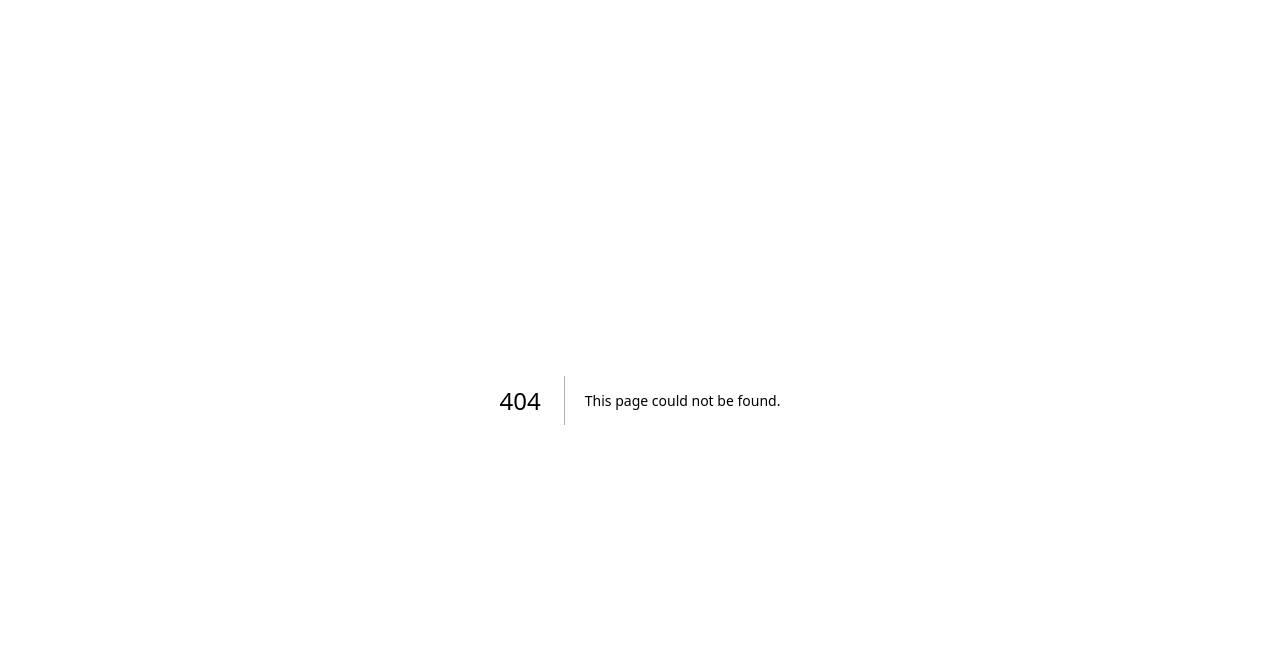
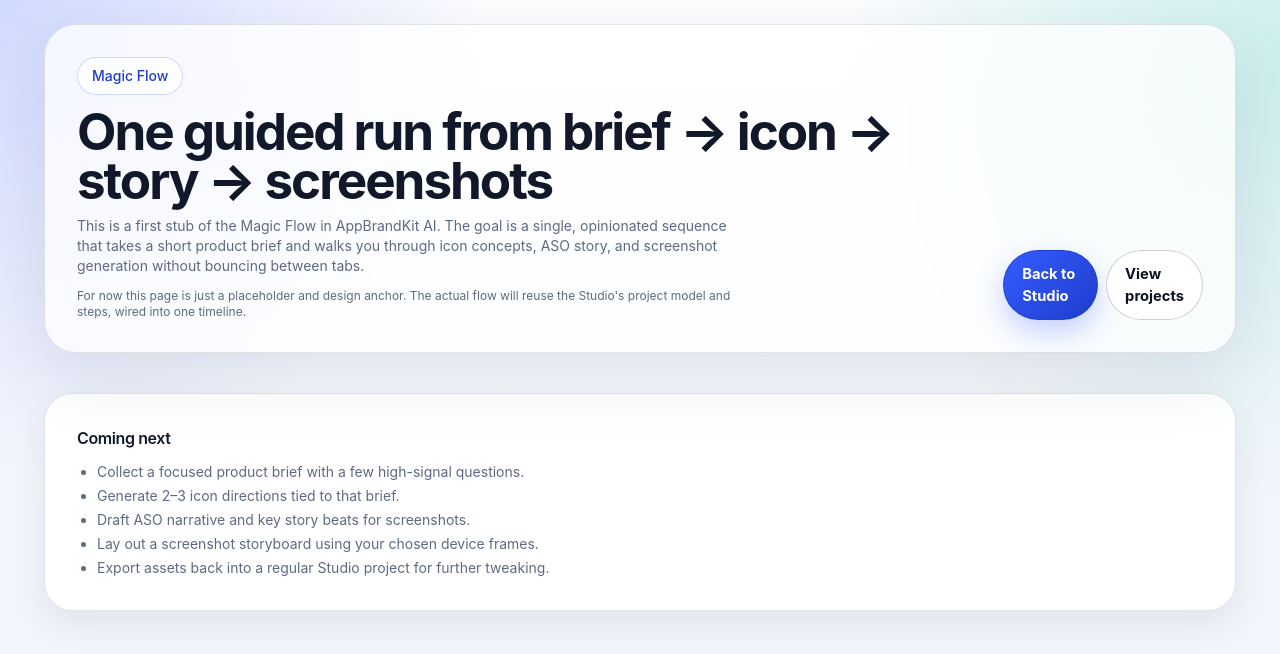
Before and after one commit to alexissan/appbrandkit-ai, a Next.js app: page /magic-flow in a window 1280 px wide. Before the commit this address had no page. Shown: the top 654 px of the page. Built offline with nearby package versions, Linux system fonts and the light colour scheme.

Commit message:
feat(magic-flow): add first Magic Flow stub page and nav link

```diff
--- /dev/null
+++ b/app/magic-flow/page.tsx
@@ -0,0 +1,48 @@
+import Link from "next/link";
+
+export const metadata = {
+  title: "Magic Flow · AppBrandKit AI",
+};
+
+export default function MagicFlowPage() {
+  return (
+    <main className="shell flex flex-col gap-8 py-8 md:gap-10 md:py-10">
+      <header className="glass rounded-[32px] p-6 md:p-8">
+        <div className="flex flex-col gap-4 md:flex-row md:items-end md:justify-between">
+          <div>
+            <div className="pill text-sm font-medium">Magic Flow</div>
+            <h1 className="section-title mt-3">One guided run from brief → icon → story → screenshots</h1>
+            <p className="mt-3 max-w-2xl text-sm text-[color:var(--muted)]">
+              This is a first stub of the Magic Flow in AppBrandKit AI. The goal is a single, opinionated
+              sequence that takes a short product brief and walks you through icon concepts, ASO story, and
+              screenshot generation without bouncing between tabs.
+            </p>
+            <p className="mt-3 max-w-2xl text-xs text-[color:var(--muted)]">
+              For now this page is just a placeholder and design anchor. The actual flow will reuse the
+              Studio&apos;s project model and steps, wired into one timeline.
+            </p>
+          </div>
+          <div className="flex gap-2">
+            <Link href="/studio" className="btn-primary">
+              Back to Studio
+            </Link>
+            <Link href="/projects" className="btn-ghost">
+              View projects
+            </Link>
+          </div>
+        </div>
+      </header>
+
+      <section className="surface rounded-[28px] p-6 md:p-8">
+        <h2 className="text-base font-semibold tracking-tight">Coming next</h2>
+        <ul className="mt-3 list-disc space-y-1 pl-5 text-sm text-[color:var(--muted)]">
+          <li>Collect a focused product brief with a few high-signal questions.</li>
+          <li>Generate 2–3 icon directions tied to that brief.</li>
+          <li>Draft ASO narrative and key story beats for screenshots.</li>
+          <li>Lay out a screenshot storyboard using your chosen device frames.</li>
+          <li>Export assets back into a regular Studio project for further tweaking.</li>
+        </ul>
+      </section>
+    </main>
+  );
+}
--- a/app/page.tsx
+++ b/app/page.tsx
@@ -73,6 +73,7 @@
           <div className="flex flex-wrap items-center gap-3 text-sm">
             <a className="text-[color:var(--muted)]" href="#examples">Examples</a>
             <a className="text-[color:var(--muted)]" href="#how-it-works">Workflow</a>
+            <Link className="text-[color:var(--muted)]" href="/magic-flow">Magic Flow</Link>
             <Link className="text-[color:var(--muted)]" href="/projects">Projects</Link>
             <Link className="text-[color:var(--muted)]" href="/help">Help</Link>
             <Link className="btn-primary" href="/studio">Open Studio</Link>
```
